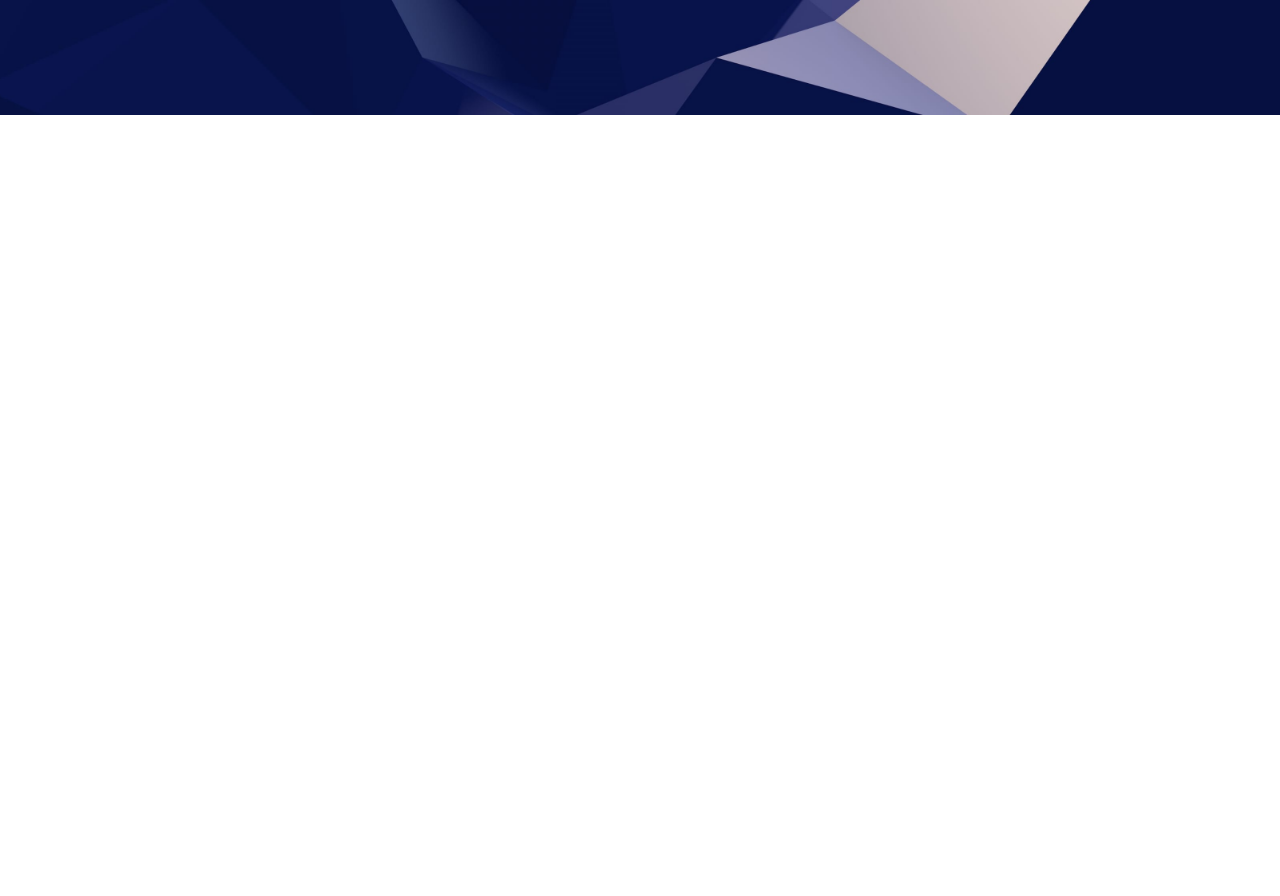
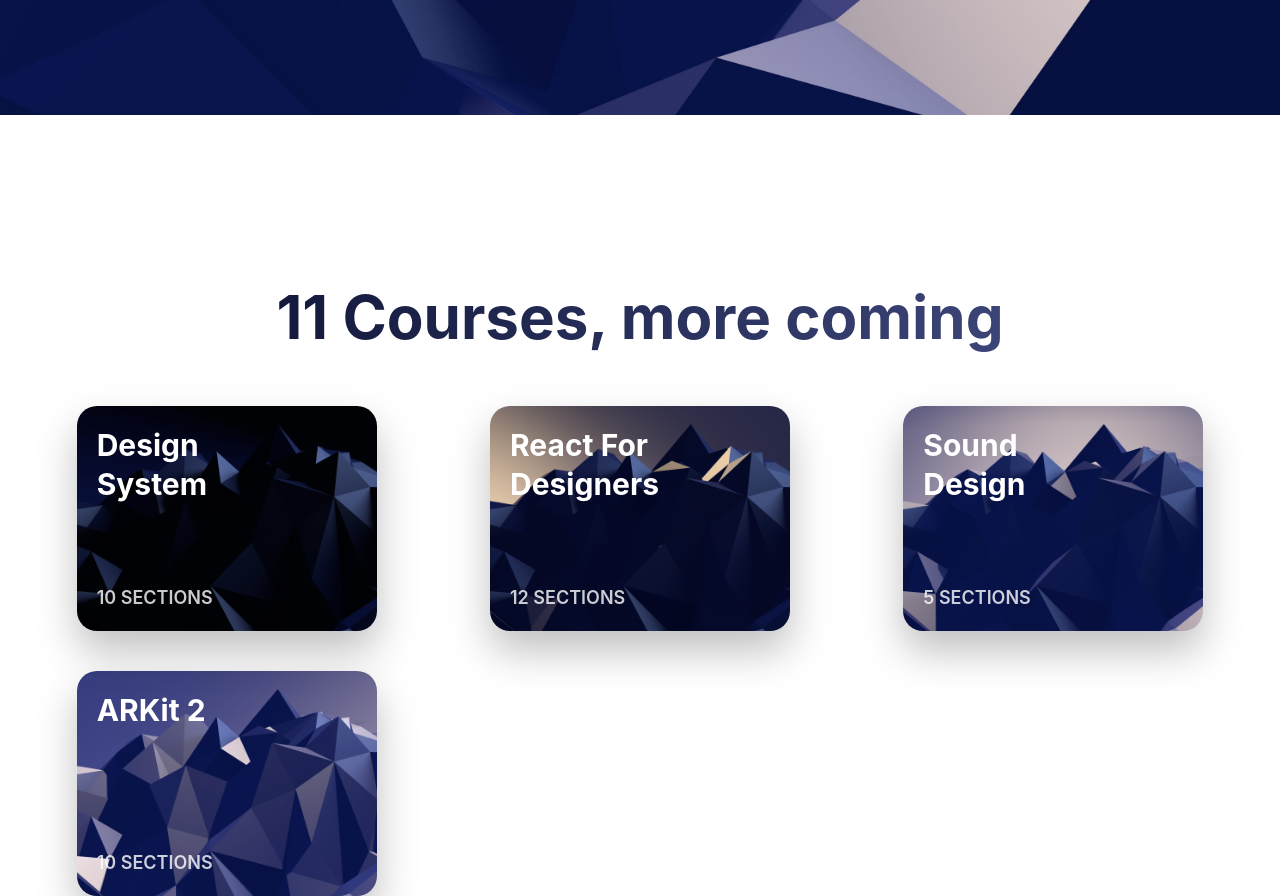
Before and after one commit to Marioandres717/Gatsby-site, a Gatsby site: page / in a window 1280 px wide. Shown: the part 805-1701 px from the top of the page. Before the commit the page ends 1033 px from the top, so only its background shows below. Built offline with nearby package versions, Linux system fonts and the light colour scheme; Gatsby itself is replaced by a stand-in of ours.

Commit message:
Card component

```diff
--- /dev/null
+++ b/src/components/card.css
@@ -0,0 +1,44 @@
+.Card {
+  width: 300px;
+  height: 225px;
+  position: relative;
+  overflow: hidden;
+  border-radius: 20px;
+  box-shadow: 0 20px 40px rgba(0, 0, 0, 0.25);
+  display: grid;
+  grid-template-rows: 1fr 1fr;
+  transition: 0.8s cubic-bezier(0.2, 0.8, 0.2, 1);
+}
+
+.Card:hover {
+  transform: scale(1.1, 1.1);
+  box-shadow: 0 30px 60px rgba(0, 0, 0, 0.5);
+}
+
+.Card:hover img {
+  transform: translateY(-20px);
+}
+
+.Card img {
+  position: absolute;
+  top: 0;
+  height: 110%;
+  z-index: -10;
+  transition: 0.8s cubic-bezier(0.2, 0.8, 0.2, 1);
+}
+
+.Card h3 {
+  color: white;
+  font-size: 30px;
+  margin: 20px 0 0 20px;
+  width: 190px;
+}
+
+.Card p {
+  color: rgba(255, 255, 255, 0.8);
+  text-transform: uppercase;
+  font-weight: 600;
+  font-size: 18px;
+  align-self: end;
+  margin: 0 0 20px 20px;
+}
--- /dev/null
+++ b/src/components/card.js
@@ -0,0 +1,12 @@
+import React, { Component } from "react"
+import "./card.css"
+
+const Card = props => (
+  <div className="Card">
+    <img src={props.image} alt="card image" />
+    <h3>{props.title}</h3>
+    <p>{props.text}</p>
+  </div>
+)
+
+export default Card
--- a/src/components/layout.css
+++ b/src/components/layout.css
@@ -113,3 +113,33 @@
     grid-template-columns: repeat(3, 1fr);
   }
 }
+
+.Cards h2 {
+  margin: 50px 20px;
+  font-size: 60px;
+  text-align: center;
+  font-weight: 700;
+  background: linear-gradient(104deg, #050a27 0%, #4a548c 100%);
+  -webkit-background-clip: text;
+  -webkit-text-fill-color: transparent;
+}
+
+.CardGroup {
+  margin: 50px 40px 100px;
+  display: grid;
+  grid-template-columns: repeat(3, 1fr);
+  grid-gap: 40px;
+  justify-items: center;
+}
+
+@media (max-width: 1060px) {
+  .CardGroup {
+    grid-template-columns: repeat(2, 1fr);
+  }
+}
+
+@media (max-width: 720px) {
+  .CardGroup {
+    grid-template-columns: repeat(1, 1fr);
+  }
+}
--- a/src/pages/index.js
+++ b/src/pages/index.js
@@ -4,6 +4,7 @@
 import Layout from "../components/layout"
 import Image from "../components/image"
 import SEO from "../components/seo"
+import Card from "../components/card"
 
 const IndexPage = () => (
   <Layout>
@@ -74,6 +75,31 @@
           </path>
         </svg>
       </div>
+      <div className="Cards">
+        <h2>11 Courses, more coming</h2>
+        <div className="CardGroup">
+          <Card
+            title="Design System"
+            text="10 sections"
+            image={require("../images/wallpaper.jpg")}
+          />
+          <Card
+            title="React For Designers"
+            text="12 sections"
+            image={require("../images/wallpaper2.jpg")}
+          />
+          <Card
+            title="Sound Design"
+            text="5 sections"
+            image={require("../images/wallpaper3.jpg")}
+          />
+          <Card
+            title="ARKit 2"
+            text="10 sections"
+            image={require("../images/wallpaper4.jpg")}
+          />
+        </div>
+      </div>
     </div>
   </Layout>
 )
```
